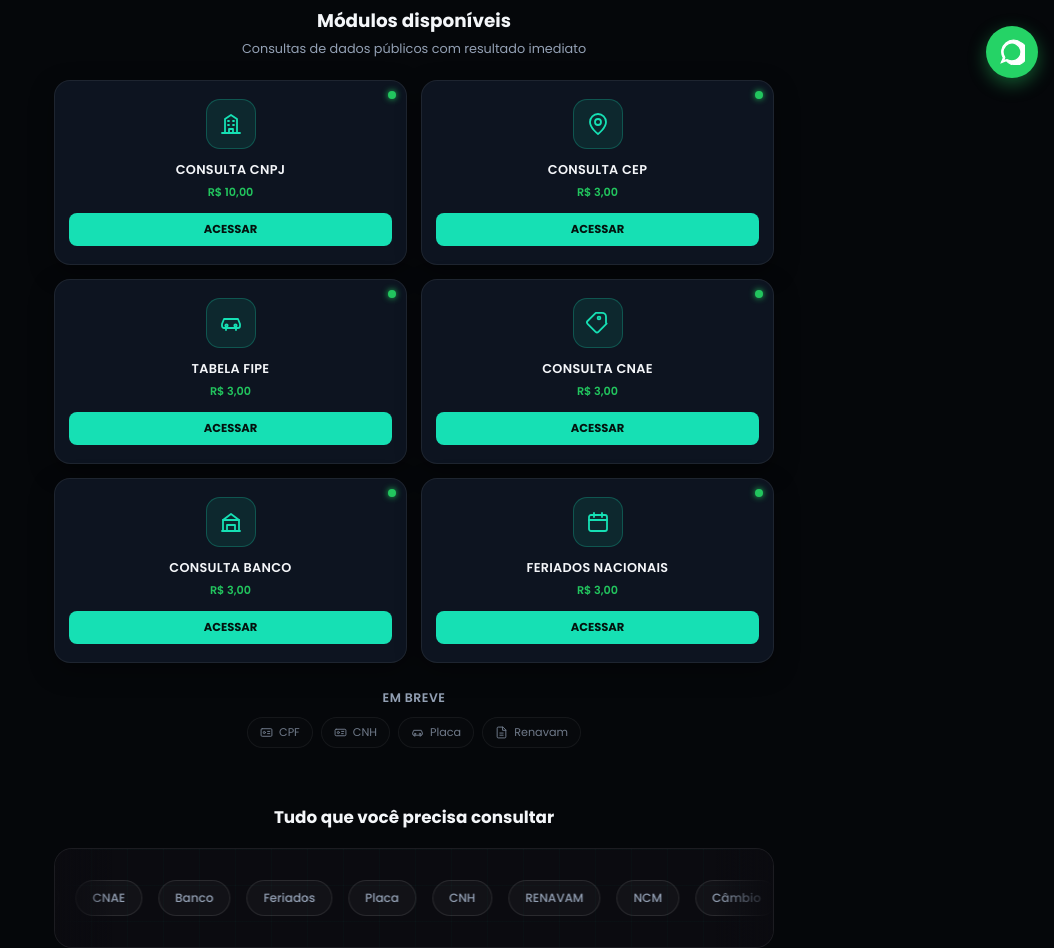
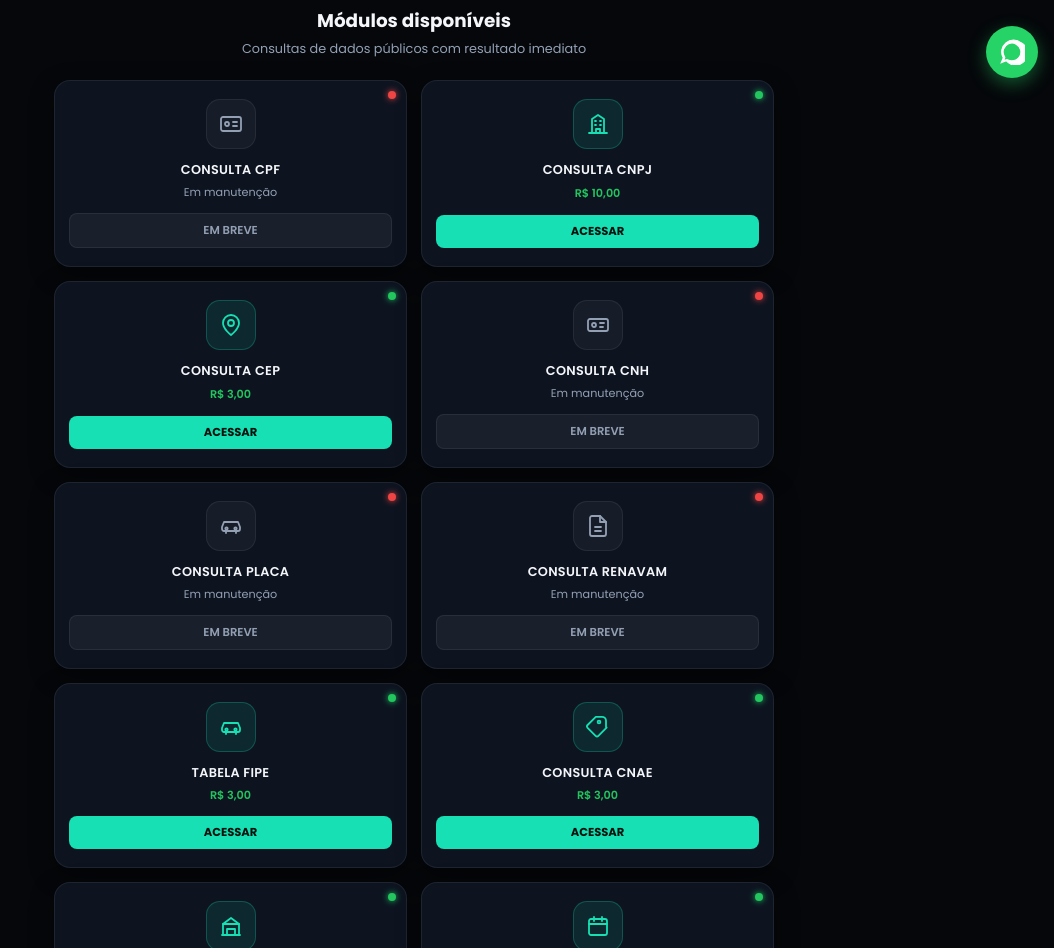
Before and after one commit to mdcredsolucoesfinanceira-cloud/mdbuscas, a website: page public/index.html in a window 1280 px wide. Shown: the part 702-1650 px from the top of the page, without its empty margins (226-1280 px from the left). Drawn offline with Linux system fonts and the light colour scheme; no server answers.

Commit message:
devolve CPF, CNH, Placa e Renavam ao grid principal como cards em manutencao

```diff
--- a/public/index.html
+++ b/public/index.html
@@ -35,7 +35,6 @@
     * { margin: 0; padding: 0; box-sizing: border-box; font-family: 'Poppins', 'Segoe UI', sans-serif; }
     body { background-color: var(--cor-fundo); color: var(--cor-texto); padding-bottom: 60px; }
 
-    /* ===== SPLASH LIMPA ===== */
     #telaIntro {
       position: fixed; top: 0; left: 0; width: 100%; height: 100%;
       background: #000000;
@@ -95,7 +94,6 @@
     }
     .btn-suporte-topo svg { width: 15px; height: 15px; stroke: var(--cor-sucesso); }
 
-    /* ===== HERO DENSO COM PROVA SOCIAL ===== */
     .hero {
       text-align: center;
       padding: 40px 20px 24px 20px;
@@ -166,35 +164,32 @@
 
     .card-badge { position: absolute; top: 10px; right: 10px; width: 8px; height: 8px; border-radius: 50%; }
     .badge-ativo { background: var(--cor-sucesso); box-shadow: 0 0 6px var(--cor-sucesso); }
+    .badge-manutencao { background: var(--cor-perigo); box-shadow: 0 0 6px var(--cor-perigo); }
 
     .card-icon-wrap {
       width: 50px; height: 50px; border-radius: 14px; display: flex; align-items: center; justify-content: center;
       margin-bottom: 12px; background: rgba(22,224,180,0.1); border: 1px solid rgba(22,224,180,0.25);
     }
     .card-icon-wrap svg { width: 24px; height: 24px; stroke: var(--cor-primaria); }
+    .card-module.manutencao .card-icon-wrap { background: rgba(255,255,255,0.04); border: 1px solid var(--cor-borda); }
+    .card-module.manutencao .card-icon-wrap svg { stroke: var(--cor-texto-suave); }
+
     .card-nome { font-weight: 600; font-size: 0.8rem; letter-spacing: 0.3px; }
-    .card-preco { font-size: 0.7rem; margin-top: 5px; color: var(--cor-sucesso); font-weight: 600; }
+    .card-preco { font-size: 0.7rem; margin-top: 5px; }
+    .preco-ativo { color: var(--cor-sucesso); font-weight: 600; }
+    .preco-manutencao { color: var(--cor-texto-suave); }
+
     .btn-consultar {
       background: var(--cor-primaria); color: #04120e; border: none; padding: 8px 16px;
       border-radius: 8px; font-weight: 700; cursor: pointer; font-size: 0.72rem; margin-top: 12px;
       transition: transform 0.15s ease; width: 100%;
     }
     .btn-consultar:active { transform: scale(0.96); }
-
-    /* ===== SEÇÃO "EM BREVE" DISCRETA ===== */
-    .secao-em-breve { margin-top: 26px; }
-    .secao-em-breve h3 {
-      font-size: 0.78rem; color: var(--cor-texto-suave); font-weight: 600;
-      text-transform: uppercase; letter-spacing: 0.5px; margin-bottom: 10px; text-align: center;
+    .btn-bloqueado {
+      background: rgba(255,255,255,0.05); color: var(--cor-texto-suave); border: 1px solid var(--cor-borda);
+      padding: 8px 16px; border-radius: 8px; font-weight: 600; cursor: not-allowed; font-size: 0.72rem; margin-top: 12px;
+      width: 100%;
     }
-    .grid-em-breve { display: flex; flex-wrap: wrap; justify-content: center; gap: 8px; }
-    .pill-em-breve {
-      display: flex; align-items: center; gap: 6px;
-      background: rgba(255,255,255,0.02); border: 1px solid var(--cor-borda);
-      border-radius: 20px; padding: 6px 12px; font-size: 0.7rem; color: var(--cor-texto-suave);
-      opacity: 0.75;
-    }
-    .pill-em-breve svg { width: 13px; height: 13px; stroke: var(--cor-texto-suave); }
 
     /* ===== ESTEIRA DE CATEGORIAS ===== */
     #sequenciaConsultas { max-width: 760px; margin: 46px auto 10px auto; padding: 0 20px; }
@@ -347,13 +342,23 @@
 
     <div class="grid-modules">
 
+      <div class="card-module manutencao">
+        <span class="card-badge badge-manutencao"></span>
+        <div class="card-icon-wrap">
+          <svg viewBox="0 0 24 24" fill="none" stroke-width="1.8" stroke-linecap="round" stroke-linejoin="round"><rect x="2" y="5" width="20" height="14" rx="2"/><circle cx="8" cy="12" r="2"/><path d="M14 10h4M14 14h4"/></svg>
+        </div>
+        <div class="card-nome">CONSULTA CPF</div>
+        <div class="card-preco preco-manutencao">Em manutenção</div>
+        <button class="btn-bloqueado">EM BREVE</button>
+      </div>
+
       <div class="card-module ativo">
         <span class="card-badge badge-ativo"></span>
         <div class="card-icon-wrap">
           <svg viewBox="0 0 24 24" fill="none" stroke-width="1.8" stroke-linecap="round" stroke-linejoin="round"><path d="M3 21h18"/><path d="M6 21V7l6-4 6 4v14"/><path d="M10 21v-4h4v4"/><path d="M9 9h1M14 9h1M9 13h1M14 13h1"/></svg>
         </div>
         <div class="card-nome">CONSULTA CNPJ</div>
-        <div class="card-preco">R$ 10,00</div>
+        <div class="card-preco preco-ativo">R$ 10,00</div>
         <button class="btn-consultar" onclick="abrirModal('CNPJ')">ACESSAR</button>
       </div>
 
@@ -363,8 +368,38 @@
           <svg viewBox="0 0 24 24" fill="none" stroke-width="1.8" stroke-linecap="round" stroke-linejoin="round"><path d="M20 10c0 6-8 12-8 12s-8-6-8-12a8 8 0 0 1 16 0z"/><circle cx="12" cy="10" r="3"/></svg>
         </div>
         <div class="card-nome">CONSULTA CEP</div>
-        <div class="card-preco">R$ 3,00</div>
+        <div class="card-preco preco-ativo">R$ 3,00</div>
         <button class="btn-consultar" onclick="abrirModal('CEP')">ACESSAR</button>
+      </div>
+
+      <div class="card-module manutencao">
+        <span class="card-badge badge-manutencao"></span>
+        <div class="card-icon-wrap">
+          <svg viewBox="0 0 24 24" fill="none" stroke-width="1.8" stroke-linecap="round" stroke-linejoin="round"><rect x="2" y="6" width="20" height="12" rx="2"/><circle cx="8" cy="12" r="2"/><path d="M14 10h4M14 14h3"/></svg>
+        </div>
+        <div class="card-nome">CONSULTA CNH</div>
+        <div class="card-preco preco-manutencao">Em manutenção</div>
+        <button class="btn-bloqueado">EM BREVE</button>
+      </div>
+
+      <div class="card-module manutencao">
+        <span class="card-badge badge-manutencao"></span>
+        <div class="card-icon-wrap">
+          <svg viewBox="0 0 24 24" fill="none" stroke-width="1.8" stroke-linecap="round" stroke-linejoin="round"><path d="M5 17h14M5 17a2 2 0 0 1-2-2v-2l2-5h14l2 5v2a2 2 0 0 1-2 2M7 17v2M17 17v2"/><circle cx="7.5" cy="14.5" r="1.2"/><circle cx="16.5" cy="14.5" r="1.2"/></svg>
+        </div>
+        <div class="card-nome">CONSULTA PLACA</div>
+        <div class="card-preco preco-manutencao">Em manutenção</div>
+        <button class="btn-bloqueado">EM BREVE</button>
+      </div>
+
+      <div class="card-module manutencao">
+        <span class="card-badge badge-manutencao"></span>
+        <div class="card-icon-wrap">
+          <svg viewBox="0 0 24 24" fill="none" stroke-width="1.8" stroke-linecap="round" stroke-linejoin="round"><path d="M14 2H6a2 2 0 0 0-2 2v16a2 2 0 0 0 2 2h12a2 2 0 0 0 2-2V8z"/><path d="M14 2v6h6"/><path d="M9 13h6M9 17h6"/></svg>
+        </div>
+        <div class="card-nome">CONSULTA RENAVAM</div>
+        <div class="card-preco preco-manutencao">Em manutenção</div>
+        <button class="btn-bloqueado">EM BREVE</button>
       </div>
 
       <div class="card-module ativo">
@@ -373,7 +408,7 @@
           <svg viewBox="0 0 24 24" fill="none" stroke-width="1.8" stroke-linecap="round" stroke-linejoin="round"><path d="M5 17h14M5 17a2 2 0 0 1-2-2v-2l2-5h14l2 5v2a2 2 0 0 1-2 2M7 17v2M17 17v2"/><circle cx="7.5" cy="14.5" r="1.2"/><circle cx="16.5" cy="14.5" r="1.2"/></svg>
         </div>
         <div class="card-nome">TABELA FIPE</div>
-        <div class="card-preco">R$ 3,00</div>
+        <div class="card-preco preco-ativo">R$ 3,00</div>
         <button class="btn-consultar" onclick="abrirModal('FIPE')">ACESSAR</button>
       </div>
 
@@ -383,7 +418,7 @@
           <svg viewBox="0 0 24 24" fill="none" stroke-width="1.8" stroke-linecap="round" stroke-linejoin="round"><path d="M20.6 12.6L12.4 20.8a2 2 0 0 1-2.8 0l-8-8a2 2 0 0 1 0-2.8L9.8 1.8H16a4 4 0 0 1 4 4v6.4z"/><circle cx="13" cy="7" r="1.4"/></svg>
         </div>
         <div class="card-nome">CONSULTA CNAE</div>
-        <div class="card-preco">R$ 3,00</div>
+        <div class="card-preco preco-ativo">R$ 3,00</div>
         <button class="btn-consultar" onclick="abrirModal('CNAE')">ACESSAR</button>
       </div>
 
@@ -393,7 +428,7 @@
           <svg viewBox="0 0 24 24" fill="none" stroke-width="1.8" stroke-linecap="round" stroke-linejoin="round"><path d="M3 21h18"/><path d="M4 21V10l8-6 8 6v11"/><path d="M8 21v-6h8v6"/><path d="M4 10h16"/></svg>
         </div>
         <div class="card-nome">CONSULTA BANCO</div>
-        <div class="card-preco">R$ 3,00</div>
+        <div class="card-preco preco-ativo">R$ 3,00</div>
         <button class="btn-consultar" onclick="abrirModal('BANCO')">ACESSAR</button>
       </div>
 
@@ -403,20 +438,10 @@
           <svg viewBox="0 0 24 24" fill="none" stroke-width="1.8" stroke-linecap="round" stroke-linejoin="round"><rect x="3" y="5" width="18" height="16" rx="2"/><path d="M16 3v4M8 3v4M3 10h18"/></svg>
         </div>
         <div class="card-nome">FERIADOS NACIONAIS</div>
-        <div class="card-preco">R$ 3,00</div>
+        <div class="card-preco preco-ativo">R$ 3,00</div>
         <button class="btn-consultar" onclick="abrirModal('FERIADOS')">ACESSAR</button>
       </div>
 
-    </div>
-
-    <div class="secao-em-breve">
-      <h3>Em breve</h3>
-      <div class="grid-em-breve">
-        <div class="pill-em-breve"><svg viewBox="0 0 24 24" fill="none" stroke-width="1.8" stroke-linecap="round" stroke-linejoin="round"><rect x="2" y="5" width="20" height="14" rx="2"/><circle cx="8" cy="12" r="2"/><path d="M14 10h4M14 14h4"/></svg> CPF</div>
-        <div class="pill-em-breve"><svg viewBox="0 0 24 24" fill="none" stroke-width="1.8" stroke-linecap="round" stroke-linejoin="round"><rect x="2" y="6" width="20" height="12" rx="2"/><circle cx="8" cy="12" r="2"/><path d="M14 10h4M14 14h3"/></svg> CNH</div>
-        <div class="pill-em-breve"><svg viewBox="0 0 24 24" fill="none" stroke-width="1.8" stroke-linecap="round" stroke-linejoin="round"><path d="M5 17h14M5 17a2 2 0 0 1-2-2v-2l2-5h14l2 5v2a2 2 0 0 1-2 2M7 17v2M17 17v2"/><circle cx="7.5" cy="14.5" r="1.2"/><circle cx="16.5" cy="14.5" r="1.2"/></svg> Placa</div>
-        <div class="pill-em-breve"><svg viewBox="0 0 24 24" fill="none" stroke-width="1.8" stroke-linecap="round" stroke-linejoin="round"><path d="M14 2H6a2 2 0 0 0-2 2v16a2 2 0 0 0 2 2h12a2 2 0 0 0 2-2V8z"/><path d="M14 2v6h6"/><path d="M9 13h6M9 17h6"/></svg> Renavam</div>
-      </div>
     </div>
   </section>
 
```
